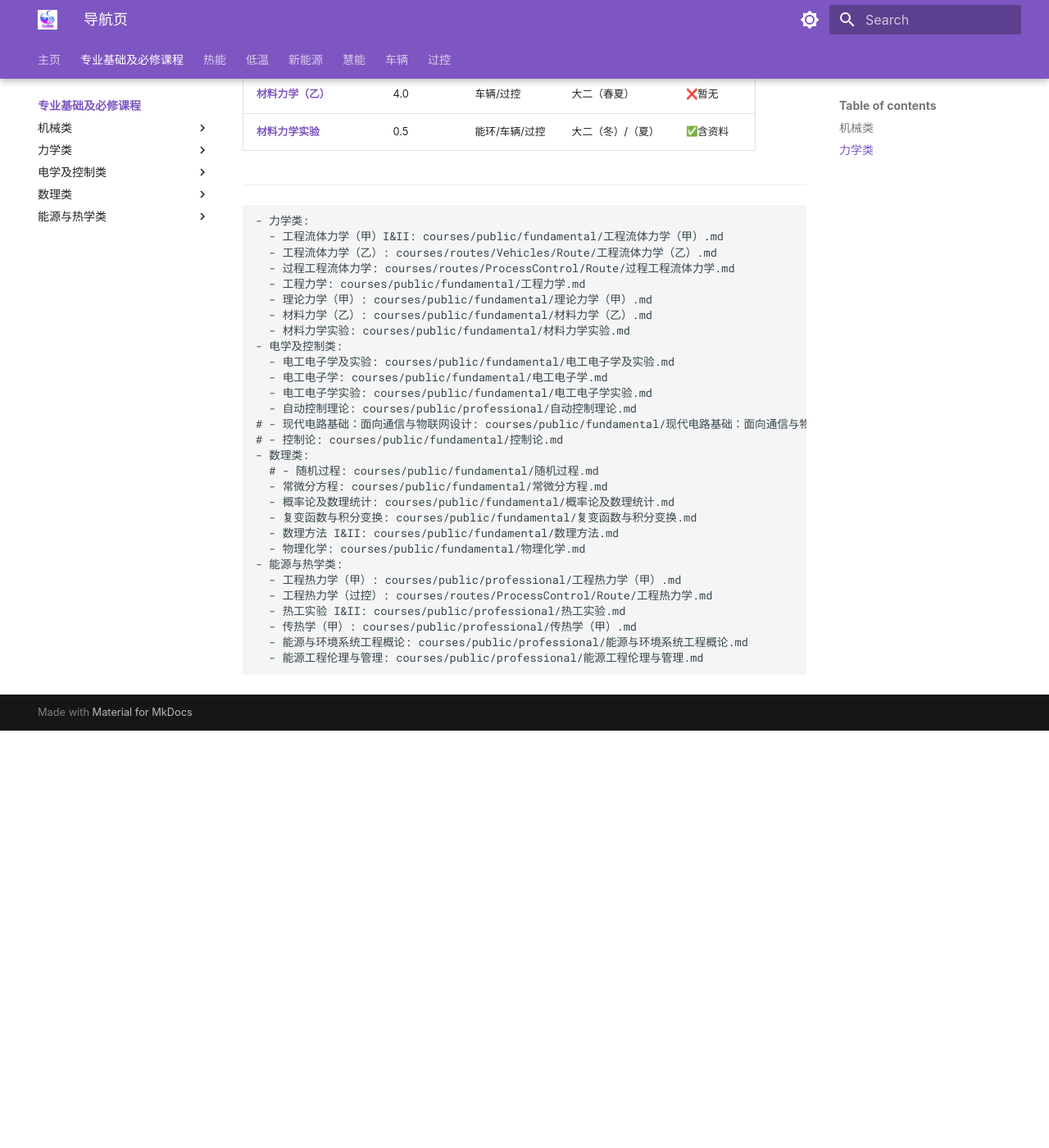
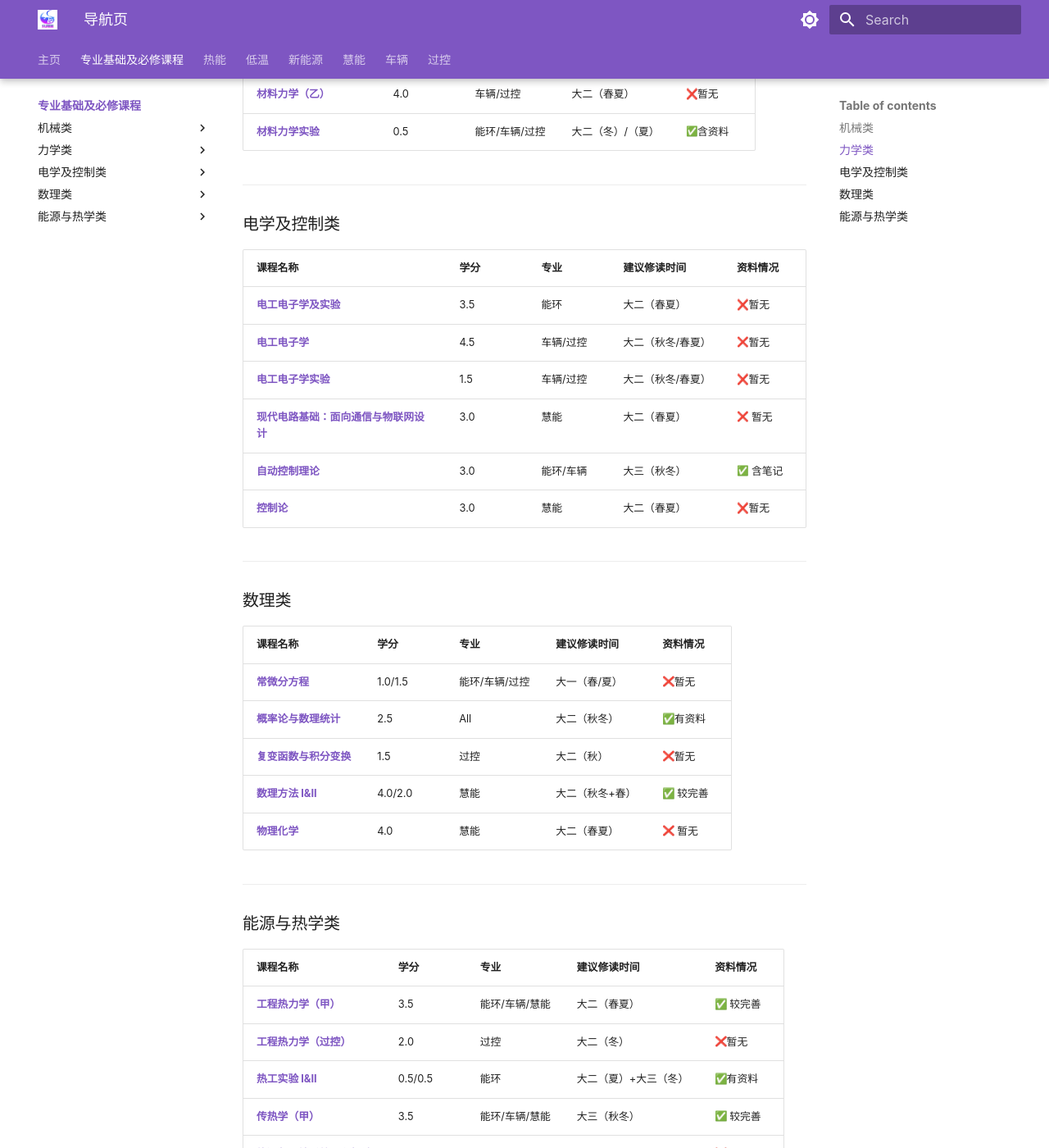
Before and after one commit to ZJUSUEE/ZJUSUEE.github.io, an MkDocs documentation site: the page built from docs/courses/public/index.md, in a window 1280 px wide and 1400 px high, scrolled down 1121 px. Shown: the whole window at 82% size. Built offline with MkDocs 1.6.1 and Material for MkDocs 9.7.7, drawn with Linux system fonts in a browser that asks for light colours; emoji names are drawn with the system emoji font; before the commit the page ends 2012 px from its top, so only the background shows below that; some of the changed text lies outside the part shown.

Commit message:
更新完基础课

```diff
--- a/docs/courses/public/index.md
+++ b/docs/courses/public/index.md
@@ -27,7 +27,7 @@
 | 课程名称                  | 学分  | 专业 | 建议修读时间 | 资料情况 |
 | -------                   | ----- | ---- | ------------| ------- |
 | [**工程流体力学（甲）I&II**](./courses/public/fundamental/工程流体力学（甲）.md)                |   2.0/1.5  |  能环/慧能  |  大二（秋冬）|  :white_check_mark:含资料  |
-| [**工程流体力学（乙）**](./courses/routes/Vehicles/Route/工程流体力学（乙）.md)                |   2.0  |  机械  |   大二（春夏） |  :x:暂无 |
+| [**工程流体力学（乙）**](./courses/routes/Vehicles/Route/工程流体力学（乙）.md)                |   2.0  |  车辆  |   大二（春夏） |  :x:暂无 |
 | [**过程工程流体力学**](./courses/routes/ProcessControl/Route/过程工程流体力学.md)    | 2.0  |  过控  |  大二（春夏） |  :x:暂无 |
 | [**工程力学**](./courses/public/fundamental/工程力学.md)   | 3.5  |  能环/慧能  |    大二（秋冬） | :white_check_mark: 较完善   |
 | [**理论力学（甲）**](./courses/public/fundamental/理论力学（甲）.md)  |  4.0    |  车辆/过控 | 大二（秋冬） |  :white_check_mark: 含资料   |
@@ -36,34 +36,39 @@
 
 ---
 
+### 电学及控制类
+
+| 课程名称                  | 学分  | 专业 | 建议修读时间 | 资料情况 |
+| -------                   | ----- | ---- | ------------| ------- |
+| [**电工电子学及实验**](./courses/public/fundamental/电工电子学及实验.md)                |   3.5  |  能环  |  大二（春夏）|  :x:暂无  |
+| [**电工电子学**](./courses/public/fundamental/电工电子学.md)                |   4.5  |  车辆/过控  |   大二（秋冬/春夏） |  :x:暂无 |
+| [**电工电子学实验**](./courses/public/fundamental/电工电子学实验.md)    | 1.5  |  车辆/过控  |  大二（秋冬/春夏） |  :x:暂无 |
+| [**现代电路基础：面向通信与物联网设计**](./courses/public/fundamental/现代电路基础：面向通信与物联网设计.md)  |  3.0    |  慧能 | 大二（春夏） |  :x: 暂无   |
+| [**自动控制理论**](./courses/public/professional/自动控制理论.md)   | 3.0  |  能环/车辆  |    大三（秋冬） | :white_check_mark: 含笔记   |
+| [**控制论**](./courses/public/fundamental/控制论.md)    | 3.0  |  慧能  |  大二（春夏） |  :x:暂无 |
+
+---
+
+### 数理类
+
+| 课程名称                  | 学分  | 专业 | 建议修读时间 | 资料情况 |
+| -------                   | ----- | ---- | ------------| ------- |
+| [**常微分方程**](./courses/public/fundamental/常微分方程.md)                |   1.0/1.5  |  能环/车辆/过控  |  大一（春/夏）|  :x:暂无  |
+| [**概率论与数理统计**](./courses/public/fundamental/概率论及数理统计.md)                |   2.5  |  All  |   大二（秋冬） |  :white_check_mark:有资料 |
+| [**复变函数与积分变换**](./courses/public/fundamental/复变函数与积分变换.md)    | 1.5  |  过控  |  大二（秋） |  :x:暂无 |
+| [**数理方法 I&II**](./courses/public/fundamental/数理方法.md)  |  4.0/2.0    |  慧能 | 大二（秋冬+春） |  :white_check_mark: 较完善   |
+| [**物理化学**](./courses/public/fundamental/物理化学.md)   | 4.0  |  慧能  |    大二（春夏） | :x: 暂无  |
+
+---
 
 
-    - 力学类:
-      - 工程流体力学（甲）I&II: courses/public/fundamental/工程流体力学（甲）.md
-      - 工程流体力学（乙）: courses/routes/Vehicles/Route/工程流体力学（乙）.md
-      - 过程工程流体力学: courses/routes/ProcessControl/Route/过程工程流体力学.md
-      - 工程力学: courses/public/fundamental/工程力学.md
-      - 理论力学（甲）: courses/public/fundamental/理论力学（甲）.md
-      - 材料力学（乙）: courses/public/fundamental/材料力学（乙）.md
-      - 材料力学实验: courses/public/fundamental/材料力学实验.md
-    - 电学及控制类:
-      - 电工电子学及实验: courses/public/fundamental/电工电子学及实验.md
-      - 电工电子学: courses/public/fundamental/电工电子学.md
-      - 电工电子学实验: courses/public/fundamental/电工电子学实验.md
-      - 自动控制理论: courses/public/professional/自动控制理论.md
-    # - 现代电路基础：面向通信与物联网设计: courses/public/fundamental/现代电路基础：面向通信与物联网设计.md
-    # - 控制论: courses/public/fundamental/控制论.md
-    - 数理类:
-      # - 随机过程: courses/public/fundamental/随机过程.md
-      - 常微分方程: courses/public/fundamental/常微分方程.md
-      - 概率论及数理统计: courses/public/fundamental/概率论及数理统计.md
-      - 复变函数与积分变换: courses/public/fundamental/复变函数与积分变换.md
-      - 数理方法 I&II: courses/public/fundamental/数理方法.md
-      - 物理化学: courses/public/fundamental/物理化学.md
-    - 能源与热学类:
-      - 工程热力学（甲）: courses/public/professional/工程热力学（甲）.md
-      - 工程热力学（过控）: courses/routes/ProcessControl/Route/工程热力学.md
-      - 热工实验 I&II: courses/public/professional/热工实验.md
-      - 传热学（甲）: courses/public/professional/传热学（甲）.md
-      - 能源与环境系统工程概论: courses/public/professional/能源与环境系统工程概论.md
-      - 能源工程伦理与管理: courses/public/professional/能源工程伦理与管理.md
+### 能源与热学类
+
+| 课程名称                  | 学分  | 专业 | 建议修读时间 | 资料情况 |
+| -------                   | ----- | ---- | ------------| ------- |
+| [**工程热力学（甲）**](./courses/public/professional/工程热力学（甲）.md)                |   3.5  |  能环/车辆/慧能  |  大二（春夏）|  :white_check_mark: 较完善  |
+| [**工程热力学（过控）**](./courses/routes/ProcessControl/Route/工程热力学.md)                |   2.0 |  过控  |   大二（冬） |  :x:暂无 |
+| [**热工实验 I&II**](./courses/public/professional/热工实验.md)    | 0.5/0.5  |  能环  |  大二（夏）+大三（冬） |  :white_check_mark:有资料 |
+| [**传热学（甲）**](./courses/public/professional/传热学（甲）.md)  |  3.5    |  能环/车辆/慧能 | 大三（秋冬） |  :white_check_mark: 较完善   |
+| [**能源与环境系统工程概论**](./courses/public/professional/能源与环境系统工程概论.md)   | 2.0  |  能环  |    大三（秋） | :x: 暂无  |
+| [**能源工程伦理与管理**](./courses/public/professional/能源工程伦理与管理.md)    | 2.0  |  能环  |  大三（冬） |  :x:暂无 |
```
